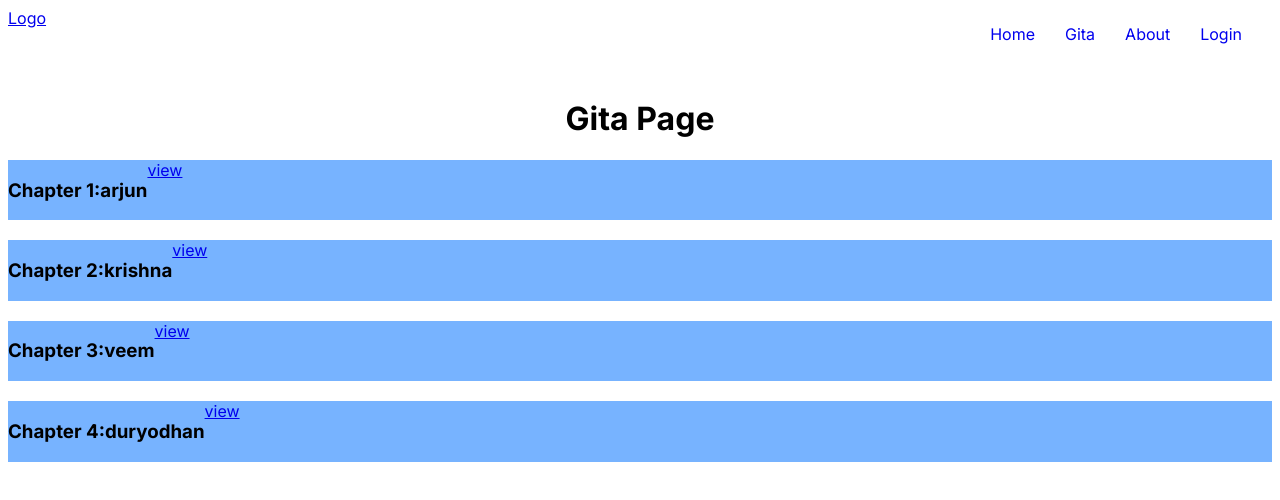
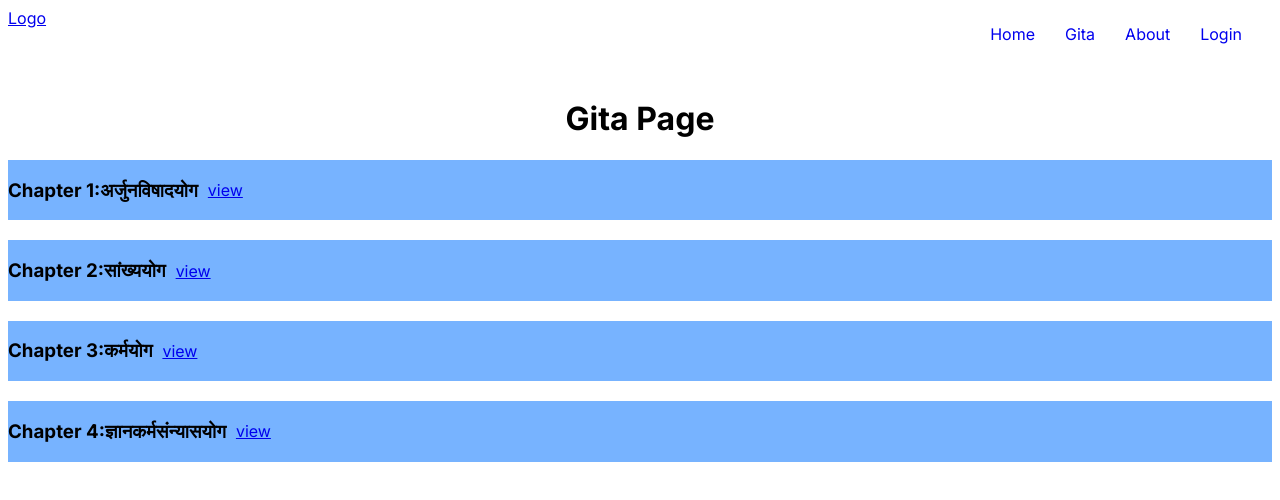
Before and after one commit to tanmoy108/Next.Js-practice, a Next.js app: page /gita in a window 1280 px wide. Shown: the top 500 px of the page. Built offline with nearby package versions, Linux system fonts and the light colour scheme.

Commit message:
dynamicRoute callAllSegmentsRoute notFound middleware

```diff
--- a/src/app/gita/page.js
+++ b/src/app/gita/page.js
@@ -3,19 +3,19 @@ import Link from "next/link";
 const chapter = [
   {
     number: 1,
-    name: "arjun",
+    name: "अर्जुनविषादयोग",
   },
   {
     number: 2,
-    name: "krishna",
+    name: "सांख्ययोग",
   },
   {
     number: 3,
-    name: "veem",
+    name: "कर्मयोग",
   },
   {
     number: 4,
-    name: "duryodhan",
+    name: "ज्ञानकर्मसंन्यासयोग",
   },
 ];
 
@@ -25,10 +25,18 @@ const GitaPage = () => {
       <h1> Gita Page</h1>
       {chapter.map((item) => {
         return (
-            <div style={{ display: "flex", backgroundColor:"#77B3FF",marginBottom:"20px"}} key={item.number}>
-            <h3>{`Chapter ${item.number}: `}</h3>
-            <h3> {item.name}</h3>
-            <Link href={`gita/${item.number}`}>view</Link>
+          <div
+            style={{
+              display: "flex",
+              backgroundColor: "#77B3FF",
+              marginBottom: "20px",
+              alignItems:"center"
+            }}
+            key={item.number}
+          >
+            <h3>{`Chapter ${item.number}:`}</h3>
+            <h3 style={{marginLeft:"10ppx",marginRight:"10px"}}> {item.name}</h3>
+            <Link href={`gita/chapters/${item.number}`}>view</Link>
           </div>
         );
       })}
```
Also changed, not shown: src/app/about/[...allpath]/page.js (added, +9 -0 lines), src/app/gita/[chapter]/page.js (deleted, +0 -11 lines), src/app/gita/chapters/[chapter]/page.js (added, +20 -0 lines), src/app/not-found.js (added, +12 -0 lines), src/middleware.js (added, +15 -0 lines).
